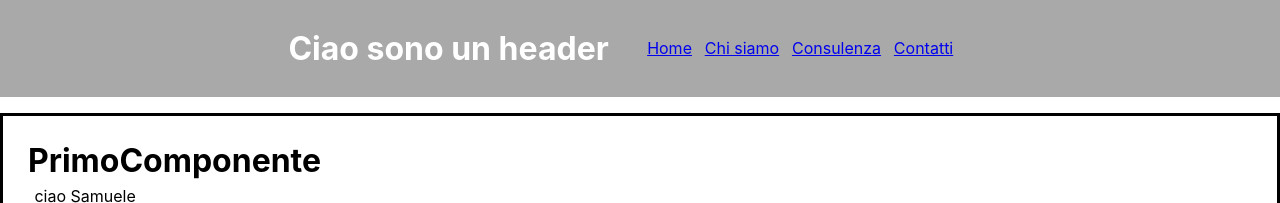
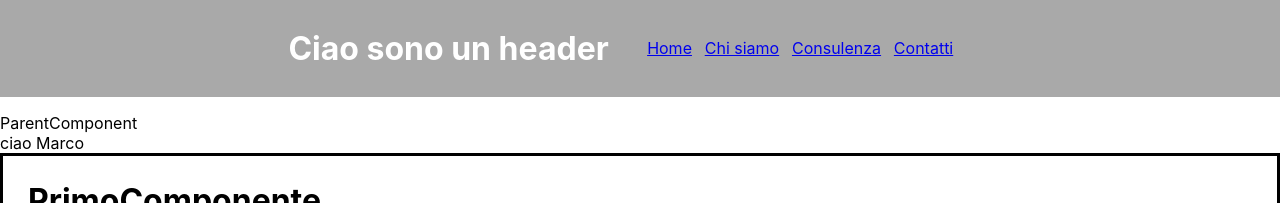
Before and after one commit to MarcoSac1/first-proj-react, a React (Create React App) app: page / in a window 1280 px wide. Shown: the top 203 px of the page. Built offline with nearby package versions, Linux system fonts and the light colour scheme; no server answers.

Commit message:
add UserContext and ParentComponent: implement context for username and create ParentComponent with ChildComponent to display it

```diff
--- a/src/App.jsx
+++ b/src/App.jsx
@@ -5,13 +5,22 @@ import Footer from './components/Footer';
 import ApiComponent from './components/ApiComponent';
 import RegistrationForm from './components/RegistrationForm';
 import PrimoComponente from './components/Propdrilling/PrimoComponente';
+import ParentComponent from './components/ParentComponent';
+import {createContext, React ,useState} from 'react'
+
+export const UserContext = createContext()
+
 function App() {
 
+  const[username, setUsername] = useState('Marco')
 
   return (
     <div className="App">
       <Header isLoggedIn={true}/>
       {/* <Header isLoggedIn={false}/> */}
+      <UserContext.Provider value =  { username }>
+        <ParentComponent/>
+      </UserContext.Provider>
       <PrimoComponente/>
       <RegistrationForm/>
       <ApiComponent/>
--- /dev/null
+++ b/src/components/ChildComponent.jsx
@@ -0,0 +1,14 @@
+import React, { useContext } from 'react'
+import { UserContext } from '../App'
+
+function ChildComponent() {
+    const username = useContext(UserContext)
+
+    return (
+        <>
+            <div> ciao { username }</div>
+        </>
+    )
+}
+
+export default ChildComponent
--- /dev/null
+++ b/src/components/ParentComponent.jsx
@@ -0,0 +1,14 @@
+import React from 'react'
+import ChildComponent from './ChildComponent'
+function ParentComponent() {
+
+
+    return (
+    <>
+    <div>ParentComponent</div>
+    <ChildComponent/>
+    </>
+    )
+}
+
+export default ParentComponent
```
